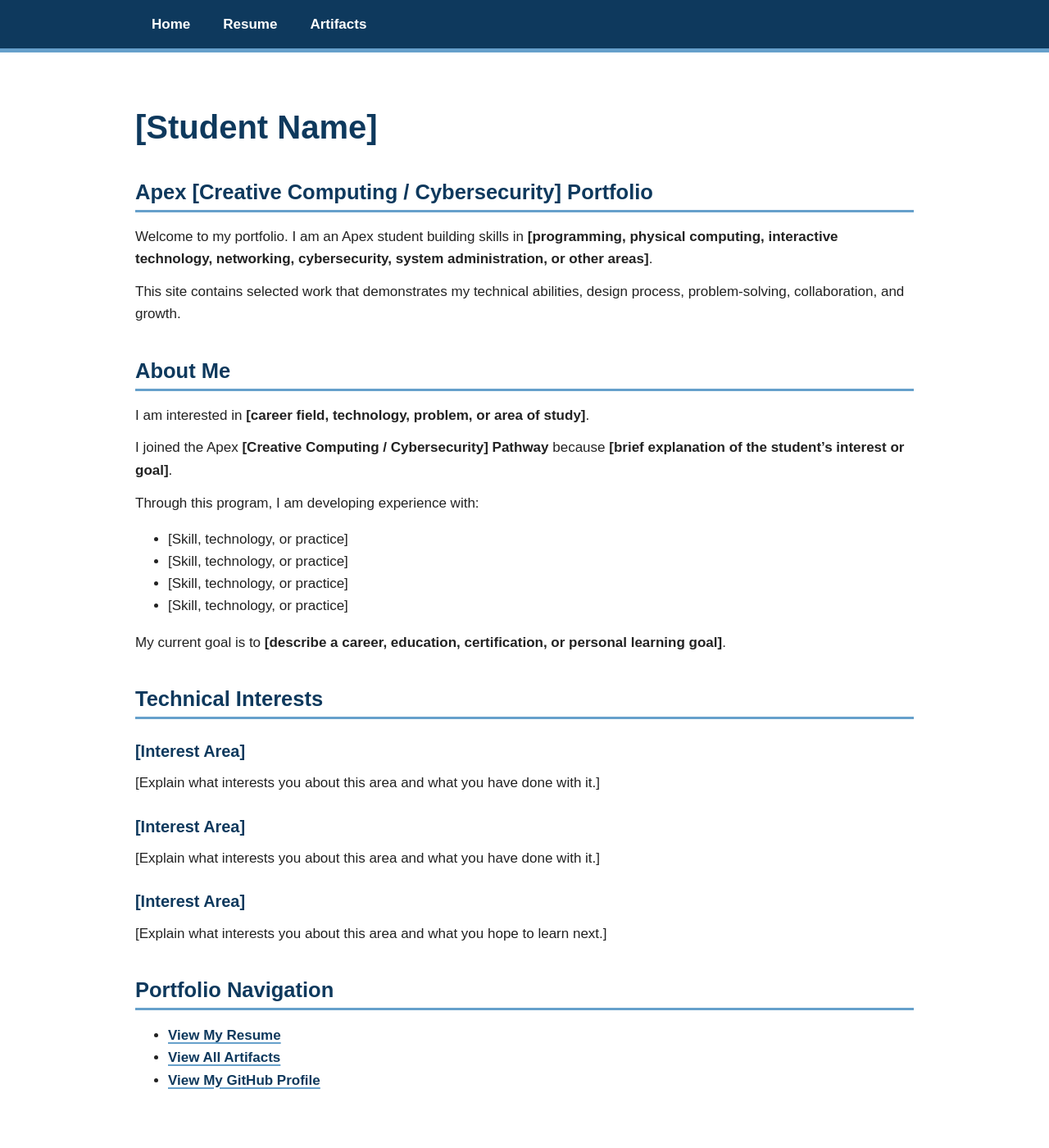
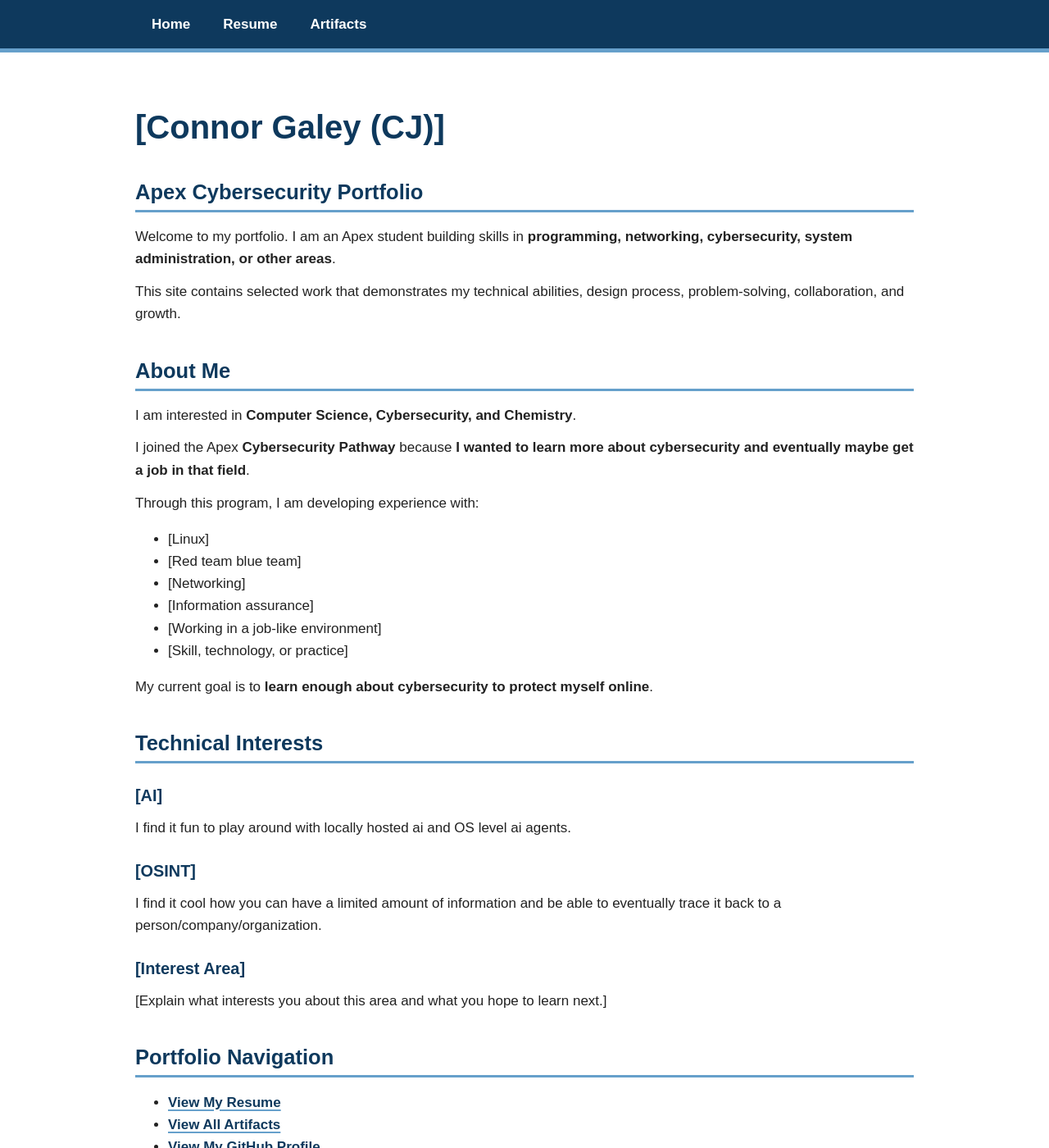
Before and after one commit to ShadowSeamus/apex-portfolio, a Jekyll site: the page built from index.md, in a window 1280 px wide and 1400 px high. Shown: the whole window at 82% size. Built offline with Jekyll 4.4.1, drawn with Linux system fonts in a browser that asks for light colours.

Commit message:
add to my index

```diff
--- a/index.md
+++ b/index.md
@@ -3,38 +3,40 @@ layout: default
 title: Home
 ---
 
-# [Student Name]
+# [Connor Galey (CJ)]
 
-## Apex [Creative Computing / Cybersecurity] Portfolio
+## Apex Cybersecurity Portfolio
 
-Welcome to my portfolio. I am an Apex student building skills in **[programming, physical computing, interactive technology, networking, cybersecurity, system administration, or other areas]**.
+Welcome to my portfolio. I am an Apex student building skills in **programming, networking, cybersecurity, system administration, or other areas**.
 
 This site contains selected work that demonstrates my technical abilities, design process, problem-solving, collaboration, and growth.
 
 ## About Me
 
-I am interested in **[career field, technology, problem, or area of study]**.
+I am interested in **Computer Science, Cybersecurity, and Chemistry**.
 
-I joined the Apex **[Creative Computing / Cybersecurity] Pathway** because **[brief explanation of the student’s interest or goal]**.
+I joined the Apex **Cybersecurity Pathway** because **I wanted to learn more about cybersecurity and eventually maybe get a job in that field**.
 
 Through this program, I am developing experience with:
 
-- [Skill, technology, or practice]
-- [Skill, technology, or practice]
-- [Skill, technology, or practice]
+- [Linux]
+- [Red team blue team]
+- [Networking]
+- [Information assurance]
+- [Working in a job-like environment]
 - [Skill, technology, or practice]
 
-My current goal is to **[describe a career, education, certification, or personal learning goal]**.
+My current goal is to **learn enough about cybersecurity to protect myself online**.
 
 ## Technical Interests
 
-### [Interest Area]
+### [AI]
 
-[Explain what interests you about this area and what you have done with it.]
+I find it fun to play around with locally hosted ai and OS level ai agents.
 
-### [Interest Area]
+### [OSINT]
 
-[Explain what interests you about this area and what you have done with it.]
+I find it cool how you can have a limited amount of information and be able to eventually trace it back to a person/company/organization.
 
 ### [Interest Area]
 
```
